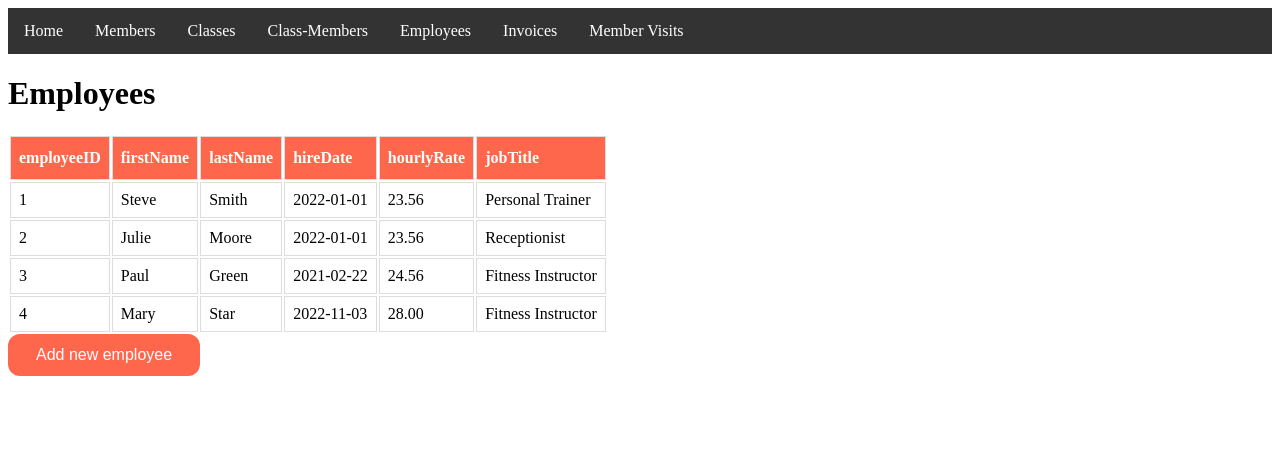
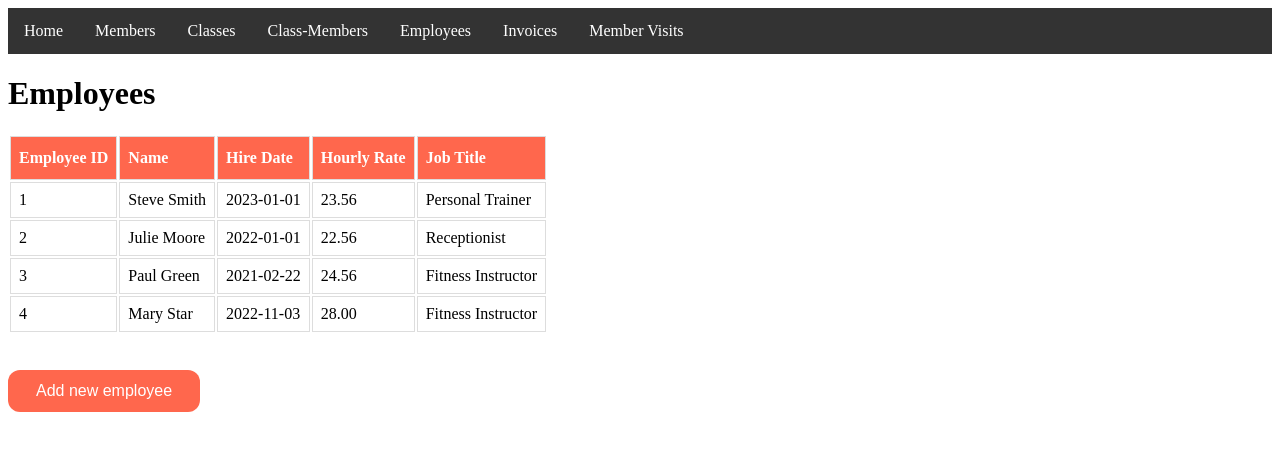
Before and after one commit to blaughlin/VarietyFitness, a Flask app: page /employees in a window 1280 px wide. Shown: the top 451 px of the page. Run offline with Flask 3, Linux system fonts and the light colour scheme; data comes from the database, SQL or seed files in the repository; data that the repository does not hold is empty; some libraries are stand-ins or nearby versions.

Commit message:
added read to employees

```diff
--- a/app.py
+++ b/app.py
@@ -184,7 +184,14 @@
 
 @app.route('/employees')
 def employees():
-    return render_template("employees.html")
+    if request.method == "GET":
+         query = "SELECT employeeID, CONCAT(firstName ,' ', lastName) as name, hireDate, hourlyRate, jobTitle FROM Employees"
+         cur = mysql.connection.cursor()
+         cur.execute(query)
+         employees = cur.fetchall()
+         print(employees)
+         return render_template("employees.html", data = employees)
+
 
 @app.route('/invoices')
 def invoices():
--- a/templates/class-members.html
+++ b/templates/class-members.html
@@ -23,6 +23,7 @@
 
         </tbody>
     </table>
+    <br>
     <button type="button" onClick=showInserts()>Add member to class</button>
 </div>
 
--- a/templates/classes.html
+++ b/templates/classes.html
@@ -32,6 +32,7 @@
             {% endfor %}
         </tbody>
     </table>
+    <br>
     <button class="btn" type="button" onClick=showInserts()>Add new class</button>
 </div>
 
--- a/templates/employees.html
+++ b/templates/employees.html
@@ -3,47 +3,29 @@
 <h1>Employees</h1>
 <div id="database">
     <table>
-        <tr>
-            <th>employeeID</th>
-            <th>firstName</th>
-            <th>lastName</th>
-            <th>hireDate</th>
-            <th>hourlyRate</th>
-            <th>jobTitle</th>
-        </tr>
-        <tr>
-            <td>1</td>
-            <td>Steve</td>
-            <td>Smith</td>
-            <td>2022-01-01</td>
-            <td>23.56</td>
-            <td>Personal Trainer</td>
-        </tr>
-        <tr>
-            <td>2</td>
-            <td>Julie</td>
-            <td>Moore</td>
-            <td>2022-01-01</td>
-            <td>23.56</td>
-            <td>Receptionist</td>
-        </tr>
-        <tr>
-            <td>3</td>
-            <td>Paul</td>
-            <td>Green</td>
-            <td>2021-02-22</td>
-            <td>24.56</td>
-            <td>Fitness Instructor</td>
-        </tr>
-        <tr>
-            <td>4</td>
-            <td>Mary</td>
-            <td>Star</td>
-            <td>2022-11-03</td>
-            <td>28.00</td>
-            <td>Fitness Instructor</td>
-        </tr>
+        <thead>
+            <tr>
+                <th>Employee ID</th>
+                <th>Name</th>
+                <th>Hire Date</th>
+                <th>Hourly Rate</th>
+                <th>Job Title</th>
+            </tr>
+        </thead>
+        <tbody>
+            {% for item in data %}
+            <tr>
+                <td>{{item['employeeID']}}</td>
+                <td>{{item['name']}}</td>
+                <td>{{item['hireDate']}}</td>
+                <td>{{item['hourlyRate']}}</td>
+                <td>{{item['jobTitle']}}</td>
+            </tr>
+            {% endfor %}
+        </tbody>
     </table>
+    <br>
+    <br>
     <button type="button" onClick=showInserts()>Add new employee</button>
 </div>
 
--- a/templates/members.html
+++ b/templates/members.html
@@ -34,6 +34,7 @@
             {% endfor %}
         </tbody>
     </table>
+    <br>
     <button type="button" onClick=showInserts()>Add new member</button>
 </div>
 
```
